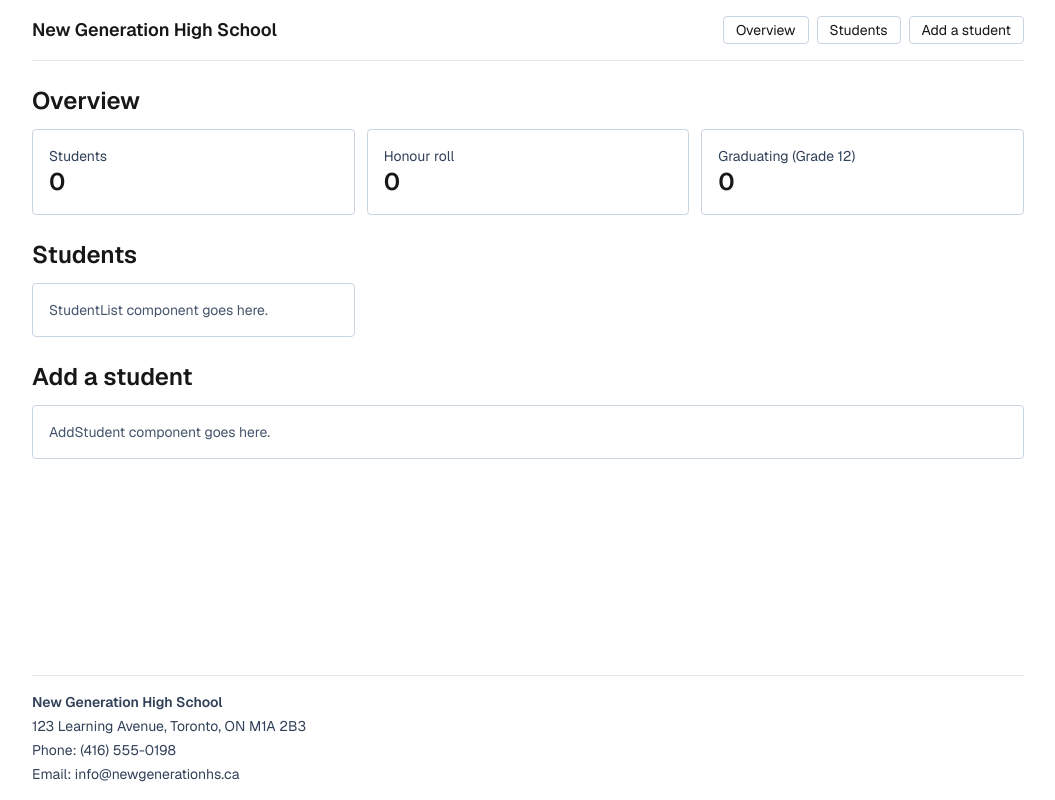
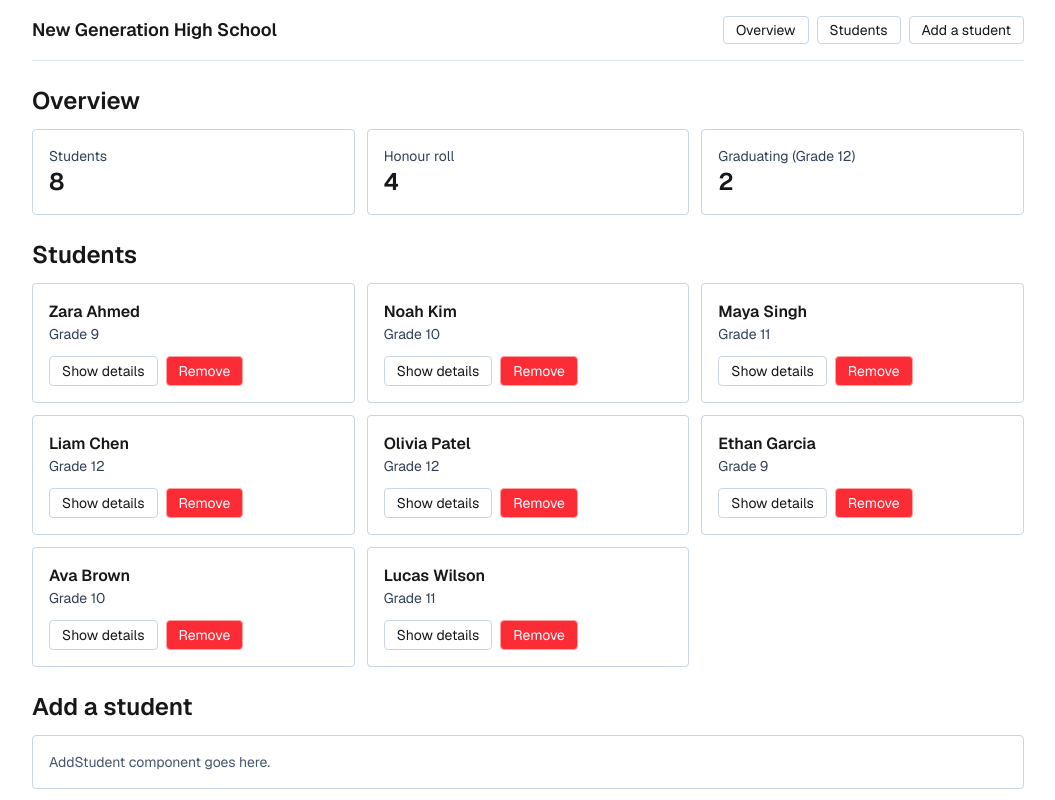
Before and after one commit to Oliver-Ko-974542/web_development_2_assignment_2, a Next.js app: page / in a window 1280 px wide. Shown: the top 800 px of the page, without its empty margins (112-1167 px from the left). Built offline with nearby package versions, Linux system fonts and the light colour scheme.

Commit message:
StudentList and StudentCard

```diff
--- /dev/null
+++ b/components/StudentCard.tsx
@@ -0,0 +1,52 @@
+"use client";
+
+import { useState } from "react";
+import type { Student } from "@/data/students";
+
+interface StudentCardProps {
+  student: Student;
+  onRemove?: (id: number) => void;
+}
+
+const StudentCard = ({ student, onRemove }: StudentCardProps) => {
+  const [showDetails, setShowDetails] = useState(false);
+
+  return (
+    <article className="rounded border border-slate-300 p-4">
+      <h3 className="text-base font-semibold">
+        {student.firstName} {student.lastName}
+      </h3>
+      <p className="text-sm text-slate-700">Grade {student.grade}</p>
+
+      {showDetails ? (
+        <div className="mt-2 space-y-1 text-sm text-slate-700">
+          <p>Average: {student.average}</p>
+          {student.average >= 80 ? (
+            <p className="inline-block rounded border border-slate-300 px-2 py-0.5 text-xs">
+              Honour roll
+            </p>
+          ) : null}
+        </div>
+      ) : null}
+
+      <div className="mt-3 flex gap-2">
+        <button
+          type="button"
+          onClick={() => setShowDetails((currentValue) => !currentValue)}
+          className="rounded border cursor-pointer border-slate-300 px-3 py-1 text-sm"
+        >
+          {showDetails ? "Hide details" : "Show details"}
+        </button>
+        <button
+          type="button"
+          onClick={() => onRemove?.(student.id)}
+          className="rounded cursor-pointer text-white bg-red-500 border border-red-300 px-3 py-1 text-sm"
+        >
+          Remove
+        </button>
+      </div>
+    </article>
+  );
+};
+
+export default StudentCard;
--- /dev/null
+++ b/components/StudentList.tsx
@@ -0,0 +1,27 @@
+import type { Student } from "@/data/students";
+import StudentCard from "./StudentCard";
+
+interface StudentListProps {
+  students: Student[];
+  onRemove?: (id: number) => void;
+}
+
+const StudentList = ({ students, onRemove }: StudentListProps) => {
+  if (students.length === 0) {
+    return (
+      <p className="rounded border border-slate-300 p-4 text-sm text-slate-700">
+        No students to show.
+      </p>
+    );
+  }
+
+  return (
+    <div className="grid grid-cols-1 gap-3 md:grid-cols-2 lg:grid-cols-3">
+      {students.map((student) => (
+        <StudentCard key={student.id} student={student} onRemove={onRemove} />
+      ))}
+    </div>
+  );
+};
+
+export default StudentList;
--- a/components/StudentPortal.tsx
+++ b/components/StudentPortal.tsx
@@ -1,16 +1,16 @@
+import { students } from "@/data/students";
 import StatsPanel from "./StatsPanel";
+import StudentList from "./StudentList";
 
-interface StudentPortalProps {
-  totalStudents?: number;
-  honourRollStudents?: number;
-  grade12Students?: number;
-}
+const StudentPortal = () => {
+  const totalStudents = students.length;
+  const honourRollStudents = students.filter(
+    (student) => student.average >= 80,
+  ).length;
+  const grade12Students = students.filter(
+    (student) => student.grade === 12,
+  ).length;
 
-const StudentPortal = ({
-  totalStudents = 0,
-  honourRollStudents = 0,
-  grade12Students = 0,
-}: StudentPortalProps) => {
   return (
     <div className="space-y-6">
       <section id="overview" className="scroll-mt-24 space-y-3">
@@ -26,11 +26,7 @@ const StudentPortal = ({
 
       <section id="students" className="scroll-mt-24 space-y-3">
         <h2 className="text-2xl font-semibold">Students</h2>
-        <div className="grid grid-cols-1 gap-3 md:grid-cols-2 lg:grid-cols-3">
-          <div className="rounded border border-slate-300 p-4 text-sm text-slate-600">
-            StudentList component goes here.
-          </div>
-        </div>
+        <StudentList students={students} />
       </section>
 
       <section id="add-student" className="scroll-mt-24 space-y-3">
--- /dev/null
+++ b/data/students.ts
@@ -0,0 +1,18 @@
+export interface Student {
+  id: number;
+  firstName: string;
+  lastName: string;
+  grade: number;
+  average: number;
+}
+
+export const students: Student[] = [
+  { id: 1, firstName: "Zara", lastName: "Ahmed", grade: 9, average: 84 },
+  { id: 2, firstName: "Noah", lastName: "Kim", grade: 10, average: 76 },
+  { id: 3, firstName: "Maya", lastName: "Singh", grade: 11, average: 91 },
+  { id: 4, firstName: "Liam", lastName: "Chen", grade: 12, average: 79 },
+  { id: 5, firstName: "Olivia", lastName: "Patel", grade: 12, average: 88 },
+  { id: 6, firstName: "Ethan", lastName: "Garcia", grade: 9, average: 72 },
+  { id: 7, firstName: "Ava", lastName: "Brown", grade: 10, average: 81 },
+  { id: 8, firstName: "Lucas", lastName: "Wilson", grade: 11, average: 68 },
+];
```
